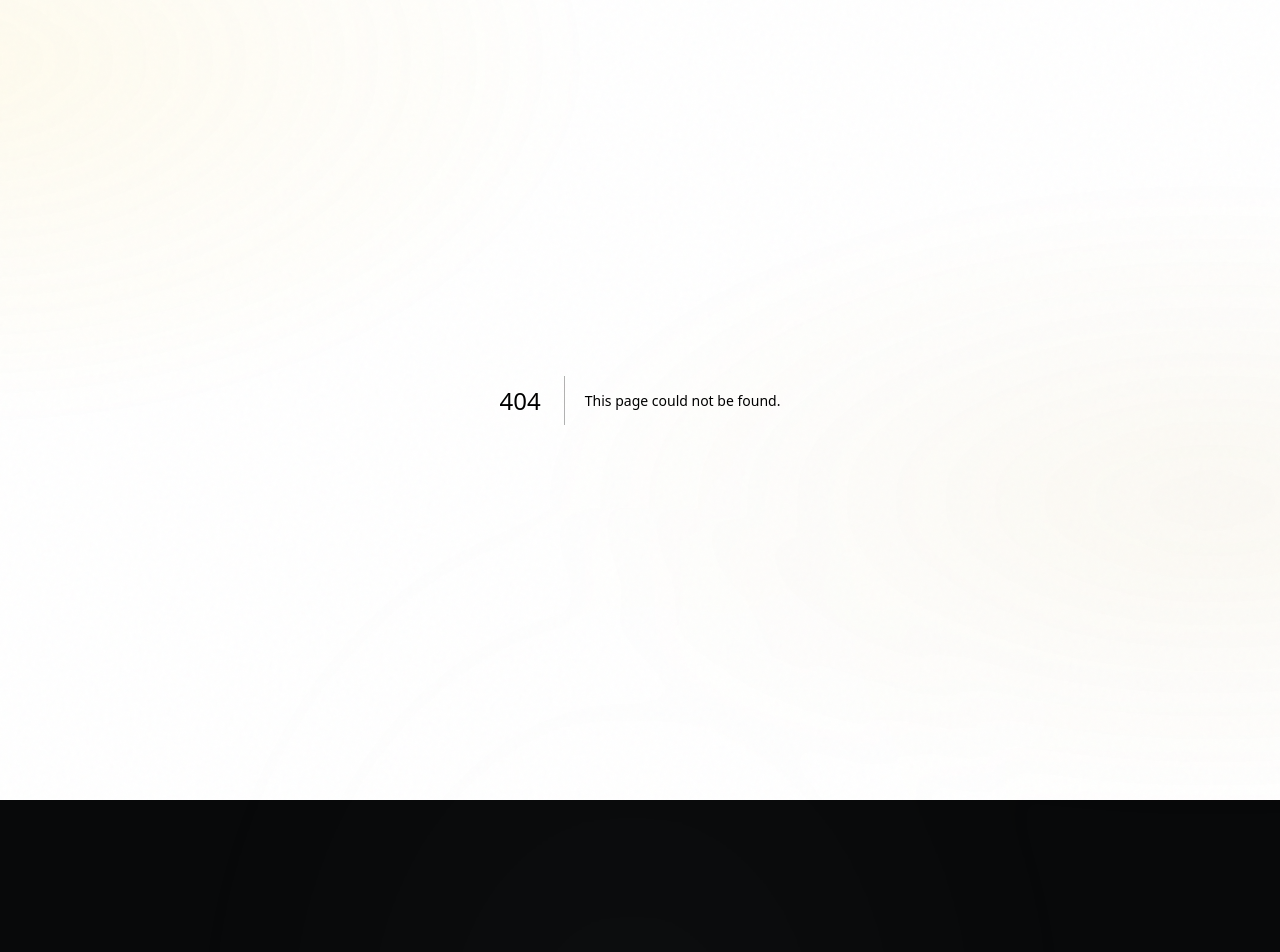
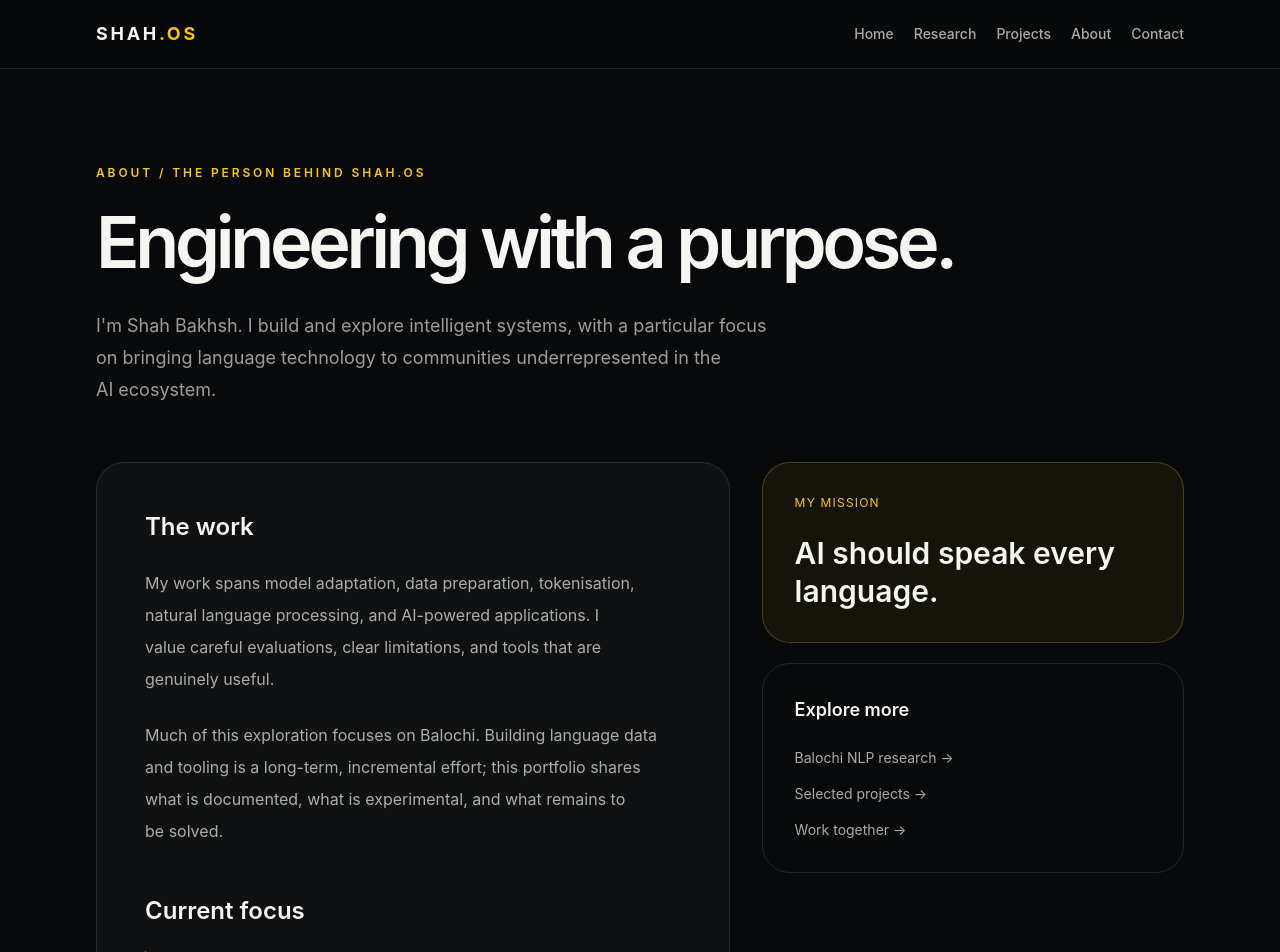
Before and after one commit to shah-bakhsh/shah-bakhsh-shah-os, a Next.js app: page /about in a window 1280 px wide. Before the commit this address had no page. Shown: the top 952 px of the page. Before the commit the page ends 800 px from the top, so only its background shows below. Built offline with nearby package versions, Linux system fonts and the light colour scheme.

Commit message:
premium: add app/about/page.tsx

```diff
--- /dev/null
+++ b/app/about/page.tsx
@@ -0,0 +1,21 @@
+import type { Metadata } from "next";
+import Link from "next/link";
+import { PageIntro, PortfolioShell } from "@/components/portfolio-shell";
+export const metadata:Metadata={title:"About Shah Bakhsh — AI Engineer",description:"Learn about Shah Bakhsh's AI engineering focus, research mission, and work advancing Balochi language technology.",alternates:{canonical:"/about/"}};
+const areas=[["Language technology","Balochi data preparation, tokenisation, language representations and downstream NLP."],["LLM engineering","Model adaptation, retrieval-augmented applications, tool use and evaluation."],["Applied systems","Developer tools, APIs, prototypes and practical AI workflows."]];
+export default function About(){return <PortfolioShell>
+ <PageIntro eyebrow="About / the person behind SHAH.OS" title="Engineering with a purpose." description="I'm Shah Bakhsh. I build and explore intelligent systems, with a particular focus on bringing language technology to communities underrepresented in the AI ecosystem."/>
+ <div className="grid gap-8 lg:grid-cols-[1.2fr_.8fr]">
+  <section className="rounded-[28px] border border-white/10 bg-white/[.035] p-8 sm:p-12">
+   <h2 className="text-2xl font-semibold">The work</h2>
+   <p className="mt-6 leading-8 text-white/65">My work spans model adaptation, data preparation, tokenisation, natural language processing, and AI-powered applications. I value careful evaluations, clear limitations, and tools that are genuinely useful.</p>
+   <p className="mt-6 leading-8 text-white/65">Much of this exploration focuses on Balochi. Building language data and tooling is a long-term, incremental effort; this portfolio shares what is documented, what is experimental, and what remains to be solved.</p>
+   <h2 className="mt-12 text-2xl font-semibold">Current focus</h2>
+   <div className="mt-6 space-y-7">{areas.map(([name,description])=><div key={name} className="border-l border-[#f5c518]/50 pl-5"><h3 className="font-semibold">{name}</h3><p className="mt-2 leading-7 text-white/55">{description}</p></div>)}</div>
+  </section>
+  <aside className="space-y-5">
+   <div className="rounded-[28px] border border-[#f5c518]/25 bg-[#f5c518]/[.06] p-8"><p className="text-xs uppercase tracking-widest text-[#f5c518]">My mission</p><p className="mt-6 text-3xl font-semibold leading-tight">AI should speak every language.</p></div>
+   <div className="rounded-[28px] border border-white/10 p-8"><h2 className="text-lg font-semibold">Explore more</h2><div className="mt-6 flex flex-col gap-4 text-sm text-white/65"><Link href="/research/" className="hover:text-[#f5c518]">Balochi NLP research →</Link><Link href="/projects/" className="hover:text-[#f5c518]">Selected projects →</Link><Link href="/contact/" className="hover:text-[#f5c518]">Work together →</Link></div></div>
+  </aside>
+ </div>
+ </PortfolioShell>}
```
